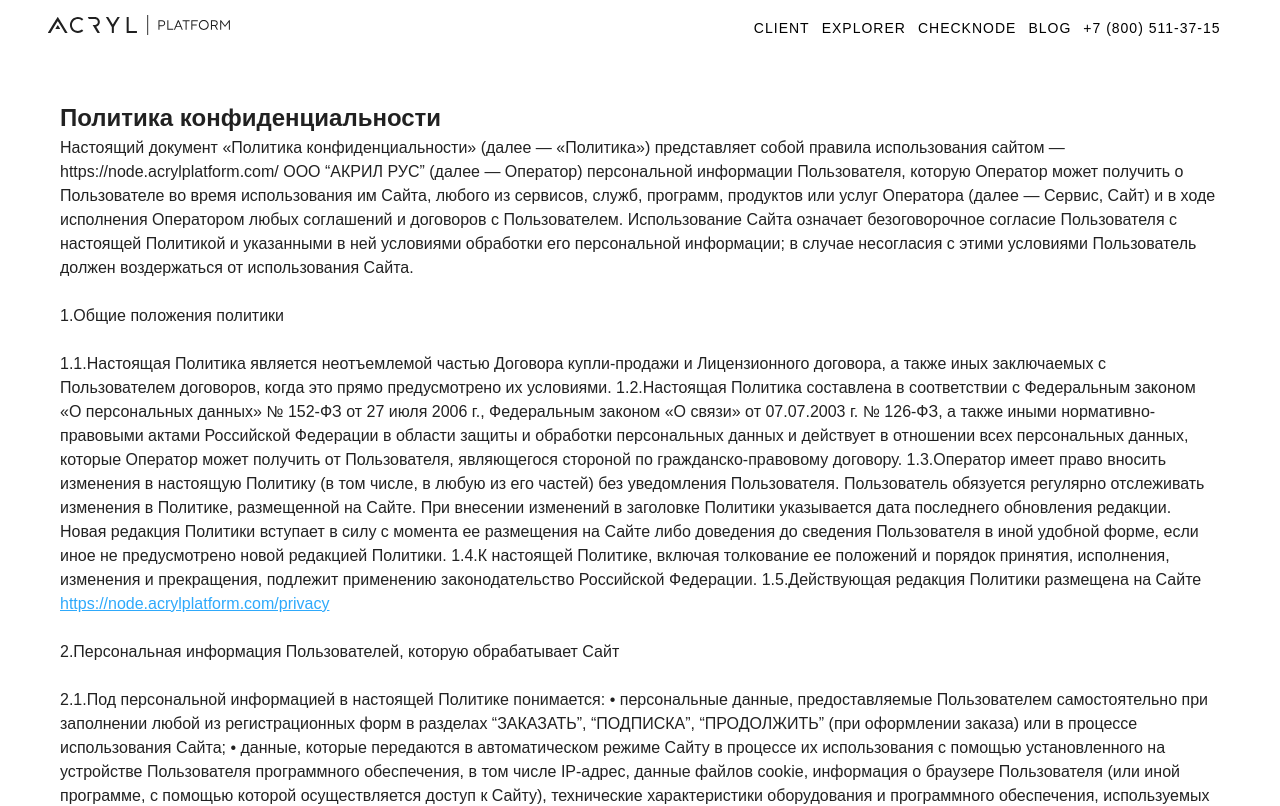
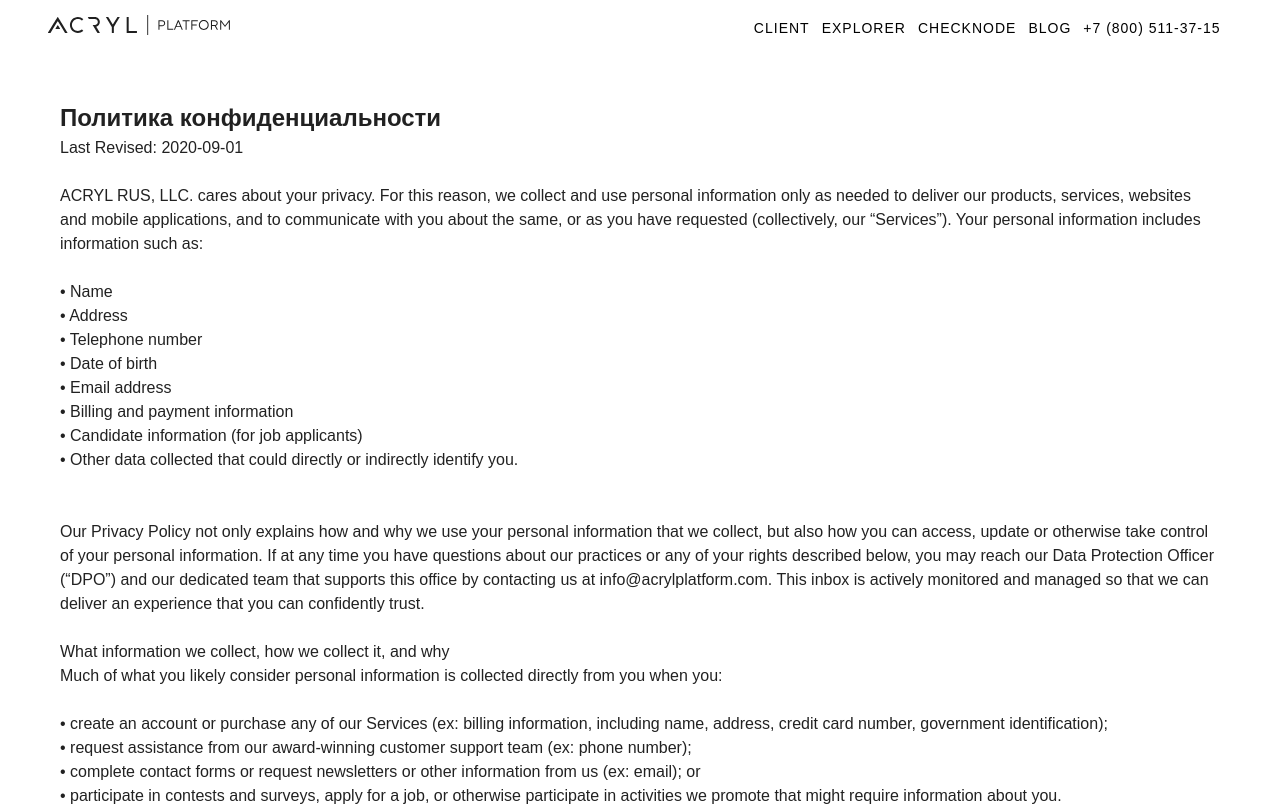
Before and after one commit to acrylplatform/acrylplatform-site, a Vue app: page /privacy in a window 1280 px wide. Shown: the top 806 px of the page. Built offline with nearby package versions, Linux system fonts and the light colour scheme; the HTML template or start-up script is replaced by a standard one.

Commit message:
fix policy

```diff
--- a/src/pages/PrivacyPage.vue
+++ b/src/pages/PrivacyPage.vue
@@ -1,7 +1,7 @@
 <template>
   <div class="sectionPage">
     <h2>{{ text.ru.head }}</h2>
-    <p><span v-html="text.ru.paragraphs" /></p>
+    <p><span v-html="text.en.paragraphs" /></p>
   </div>
 </template>
 
```
